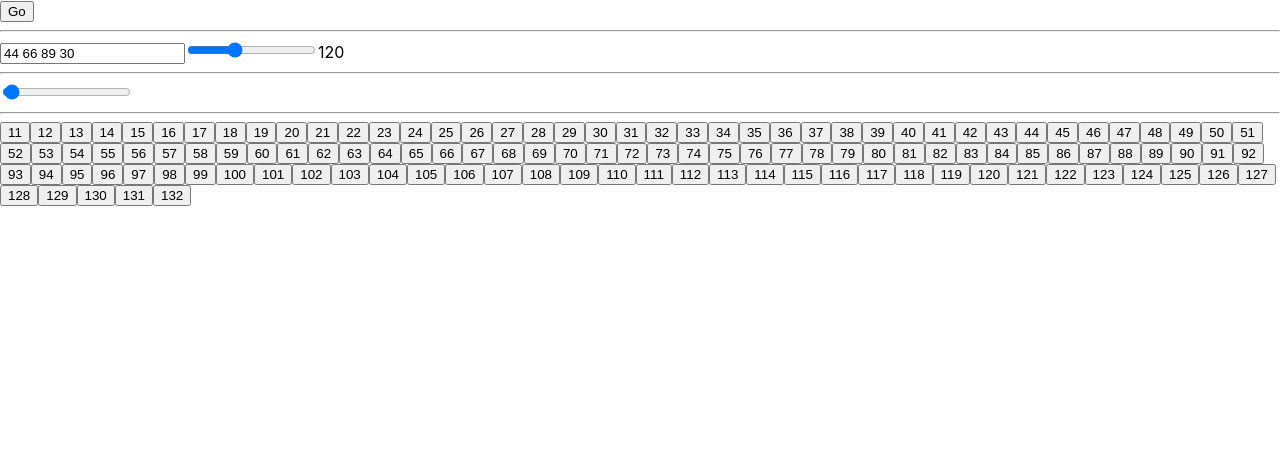
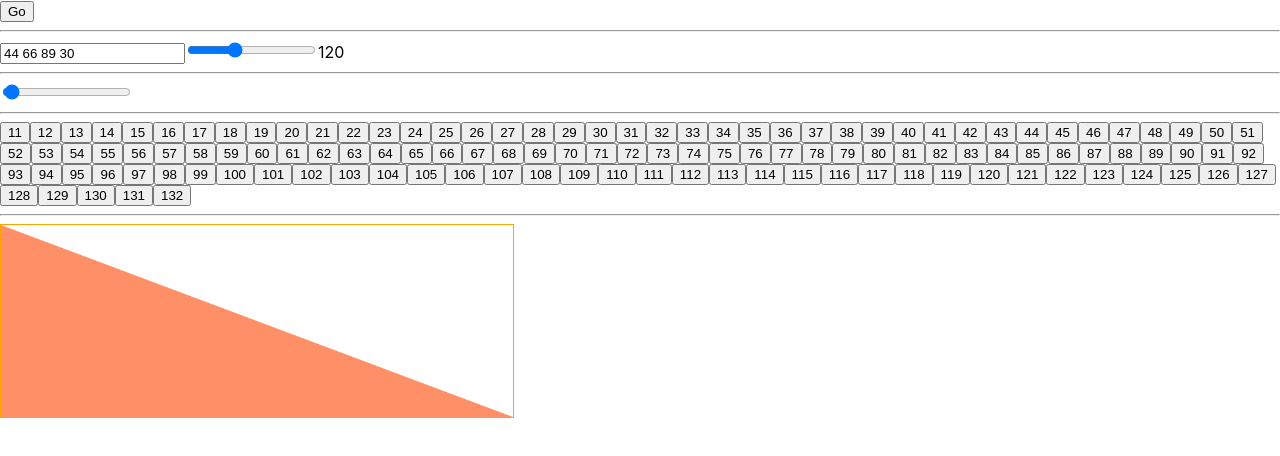
Before and after one commit to akx/tlfe-soundthing, a React (Vite) app: page / in a window 1280 px wide. Shown: the top 456 px of the page. Built offline with nearby package versions, Linux system fonts and the light colour scheme.

Commit message:
Enhance a11y for hard-of-hearing folks

```diff
--- a/src/App.tsx
+++ b/src/App.tsx
@@ -6,21 +6,87 @@ interface Asdf {
   audioContext: AudioContext;
   filterNode: BiquadFilterNode;
   oscNode: OscillatorNode;
+  vizNode: AnalyserNode;
 }
 
 function init(): Asdf {
   const audioContext = new AudioContext();
 
   const oscNode = audioContext.createOscillator();
-  oscNode.type = "sine";
+  oscNode.type = "square";
   //
   const filterNode = audioContext.createBiquadFilter();
   filterNode.frequency.value = 800;
   filterNode.type = "lowpass";
 
+  const vizNode = audioContext.createAnalyser();
+  vizNode.fftSize = 512;
+  vizNode.smoothingTimeConstant = 0.3;
+
   oscNode.connect(filterNode);
   filterNode.connect(audioContext.destination);
-  return { audioContext, oscNode, filterNode };
+  filterNode.connect(vizNode);
+  return { audioContext, oscNode, filterNode, vizNode };
+}
+
+function getArrMax(arr: Float32Array | Uint8Array) {
+  let max = arr[0];
+  for (let i = 1; i < arr.length; i++) {
+    max = Math.max(Math.abs(arr[i]), max);
+  }
+  return max;
+}
+
+function Viz({ vizNode }: { vizNode: AnalyserNode }) {
+  const canvasRef = React.useRef<HTMLCanvasElement>(null);
+  const update = React.useCallback(() => {
+    const canvas = canvasRef.current;
+    if (!canvas) return;
+    const waveArr = new Float32Array(512);
+    const freqArr = new Uint8Array(256);
+    vizNode.getFloatTimeDomainData(waveArr);
+    vizNode.getByteFrequencyData(freqArr);
+    const ctx = canvas.getContext("2d")!;
+    canvas.width = +canvas.width;
+    const { width, height } = canvas;
+    const halfHeight = height / 2;
+    const waveMax = getArrMax(waveArr);
+    ctx.beginPath();
+    ctx.strokeStyle = "1px solid black";
+    for (let i = 0; i < waveArr.length; i++) {
+      const x = (i / waveArr.length) * width;
+      const y = halfHeight + (waveArr[i] / waveMax) * halfHeight;
+      if (i === 0) {
+        ctx.moveTo(x, y);
+      } else {
+        ctx.lineTo(x, y);
+      }
+    }
+    ctx.stroke();
+    ctx.fillStyle = "orangered";
+    ctx.globalAlpha = 0.6;
+    ctx.beginPath();
+    ctx.moveTo(0, 0);
+    const freqMax = getArrMax(freqArr);
+    for (let i = 0; i < freqArr.length; i++) {
+      const x = (i / freqArr.length) * width;
+      const y = (freqArr[i] / freqMax) * height;
+      ctx.lineTo(x, height - y);
+    }
+    ctx.lineTo(width, height);
+    ctx.lineTo(0, height);
+    ctx.closePath();
+    ctx.fill();
+  }, [vizNode]);
+  useInterval(update, 30);
+  return (
+    <canvas
+      width={800}
+      height={300}
+      style={{ width: "40%", border: "1px solid orange" }}
+      ref={canvasRef}
+    />
+  );
 }
 
 function App() {
@@ -32,6 +98,7 @@ function App() {
   useInterval(() => {
     setNoteIndex((ni) => ni + 1);
   }, 60000 / (tempo * 4));
+
   const songNotes = React.useMemo(() => {
     return song
       .split(/\s+/)
@@ -94,9 +161,14 @@ function App() {
 
       <div style={{ display: "flex", flexWrap: "wrap" }}>
         {Object.keys(notes).map((note) => (
-          <button onClick={() => appendNote(note)}>{note}</button>
+          <button key={note} onClick={() => appendNote(note)}>
+            {note}
+          </button>
         ))}
       </div>
+
+      <hr />
+      <Viz vizNode={audioContext.vizNode} />
     </div>
   );
 }
```
